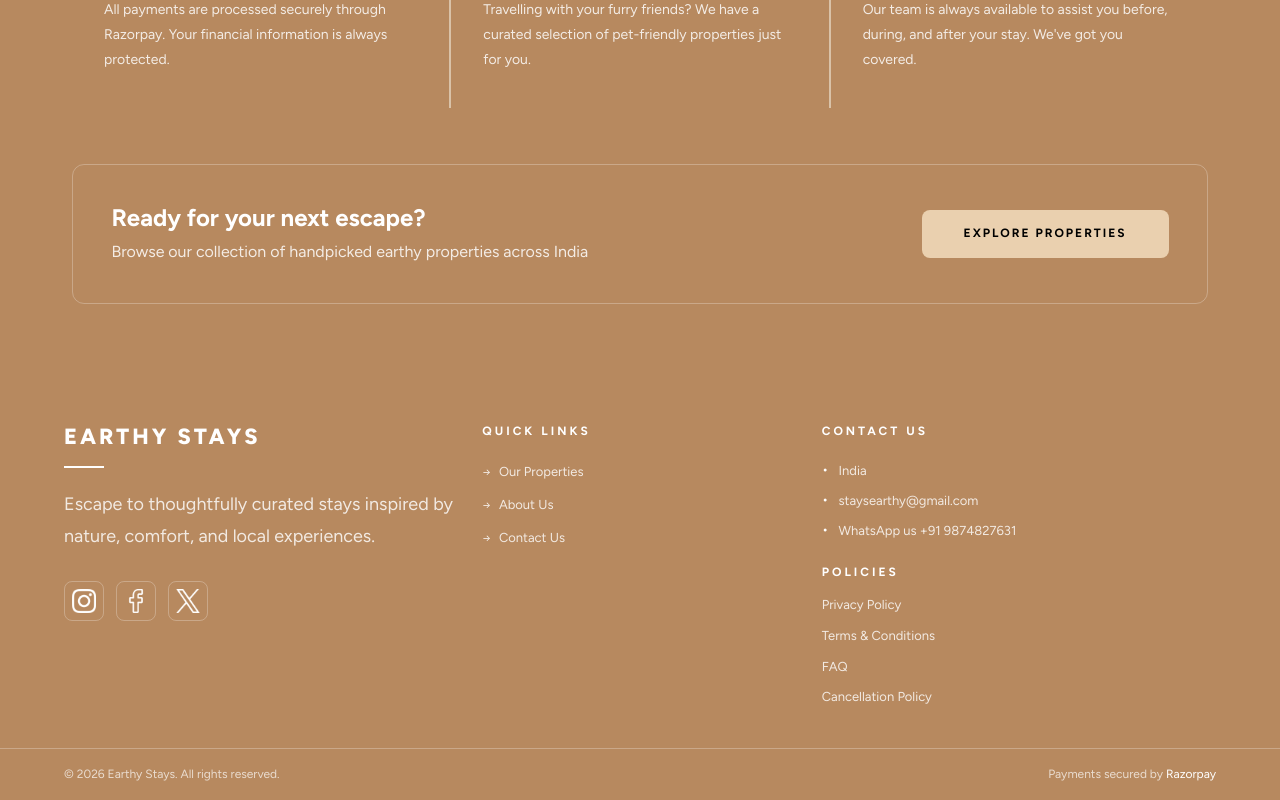
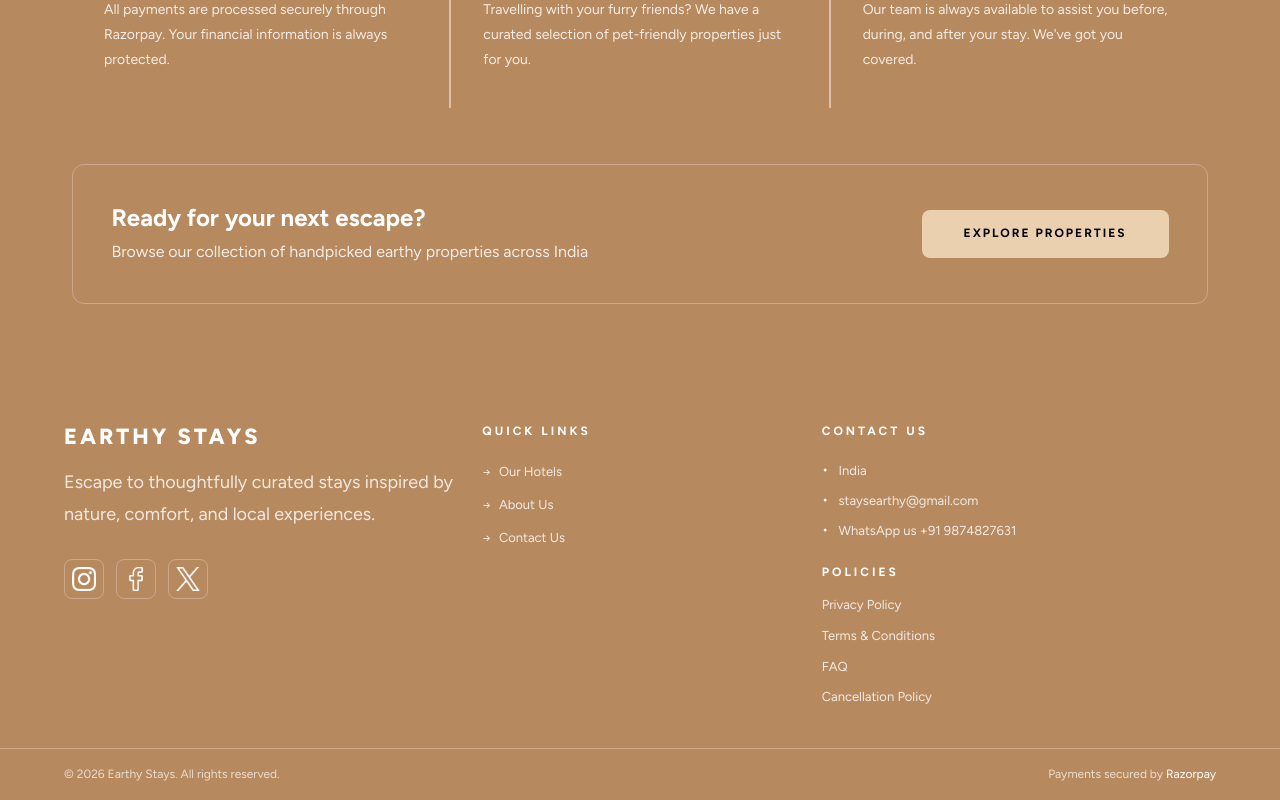
Before and after one commit to mohammedpithapur/earthystay, a Next.js app in the folder frontend/: page / in a window 1280 px wide. Shown: the part 2679-3479 px from the top of the page. Built offline with nearby package versions, Linux system fonts and the light colour scheme; no server answers.

Commit message:
feat: update Footer component and add lucide-react dependency

```diff
--- a/frontend/components/layout/Footer.tsx
+++ b/frontend/components/layout/Footer.tsx
@@ -27,7 +27,6 @@ export default function Footer() {
           <h2 style={{ color: 'var(--color-navbar-text)', fontSize: '22px', letterSpacing: '3px', marginBottom: '16px', fontWeight: '800' }}>
             EARTHY STAYS
           </h2>
-          <div style={{ width: '40px', height: '2px', backgroundColor: 'var(--color-navbar-text)', marginBottom: '20px' }} />
           <p style={{ color: 'rgba(255,255,255,0.82)', fontSize: '18px', lineHeight: '1.8', marginBottom: '28px' }}>
             {Copy.footerDescription}
           </p>
@@ -82,7 +81,7 @@ export default function Footer() {
           </h4>
           <div style={{ display: 'flex', flexDirection: 'column', gap: '12px' }}>
             {[
-              { label: 'Our Properties', href: '/properties' },
+              { label: 'Our Hotels', href: '/properties' },
               { label: 'About Us', href: '/about' },
               { label: 'Contact Us', href: '/contact' },
             ].map(link => (
--- a/frontend/next.config.ts
+++ b/frontend/next.config.ts
@@ -29,7 +29,7 @@ const securityHeaders = [
       "style-src 'self' 'unsafe-inline' https://fonts.googleapis.com",
       "img-src 'self' data: blob: https://images.unsplash.com https://*.supabase.co https://checkout.razorpay.com",
       "font-src 'self' data: https://fonts.gstatic.com",
-      `connect-src 'self' ${apiOrigin()} https://*.supabase.co https://api.razorpay.com`,
+      `connect-src 'self' ${apiOrigin()} http://localhost:8000 http://127.0.0.1:8000 http://localhost:3000 http://127.0.0.1:3000 https://*.supabase.co https://api.razorpay.com`,
       "frame-src 'self' https://api.razorpay.com",
       "frame-ancestors 'none'",
     ].join("; "),
@@ -51,7 +51,7 @@ const nextConfig: NextConfig = {
       },
       {
         protocol: "https",
-        hostname: supabaseHostname(),
+        hostname: "*.supabase.co",
         pathname: "/storage/v1/object/public/**",
       },
     ],
--- a/frontend/package.json
+++ b/frontend/package.json
@@ -24,7 +24,8 @@
     "react": "19.2.4",
     "react-day-picker": "^8.10.1",
     "react-dom": "19.2.4",
-    "react-leaflet": "^5.0.0"
+    "react-leaflet": "^5.0.0",
+    "lucide-react": "^1.16.0"
   },
   "devDependencies": {
     "@playwright/test": "^1.52.0",
```
Also changed, not shown: 1 other file (tests, documents, lock files or other folders).
